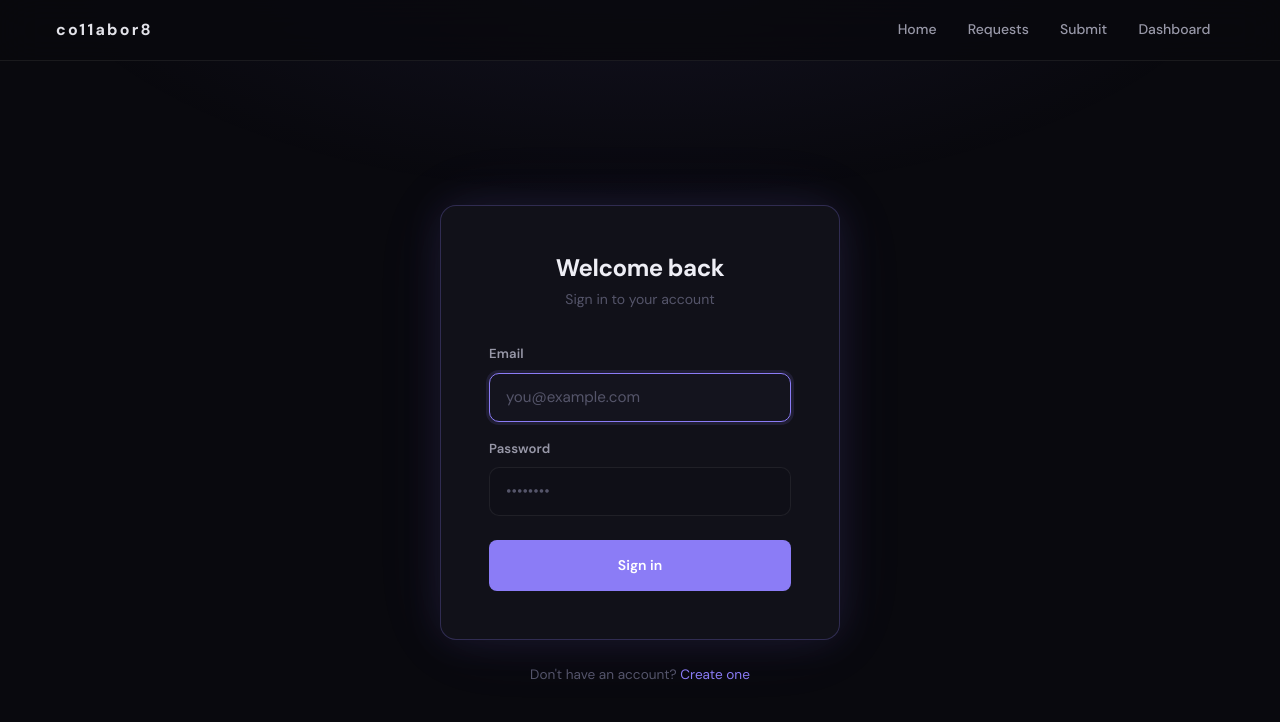
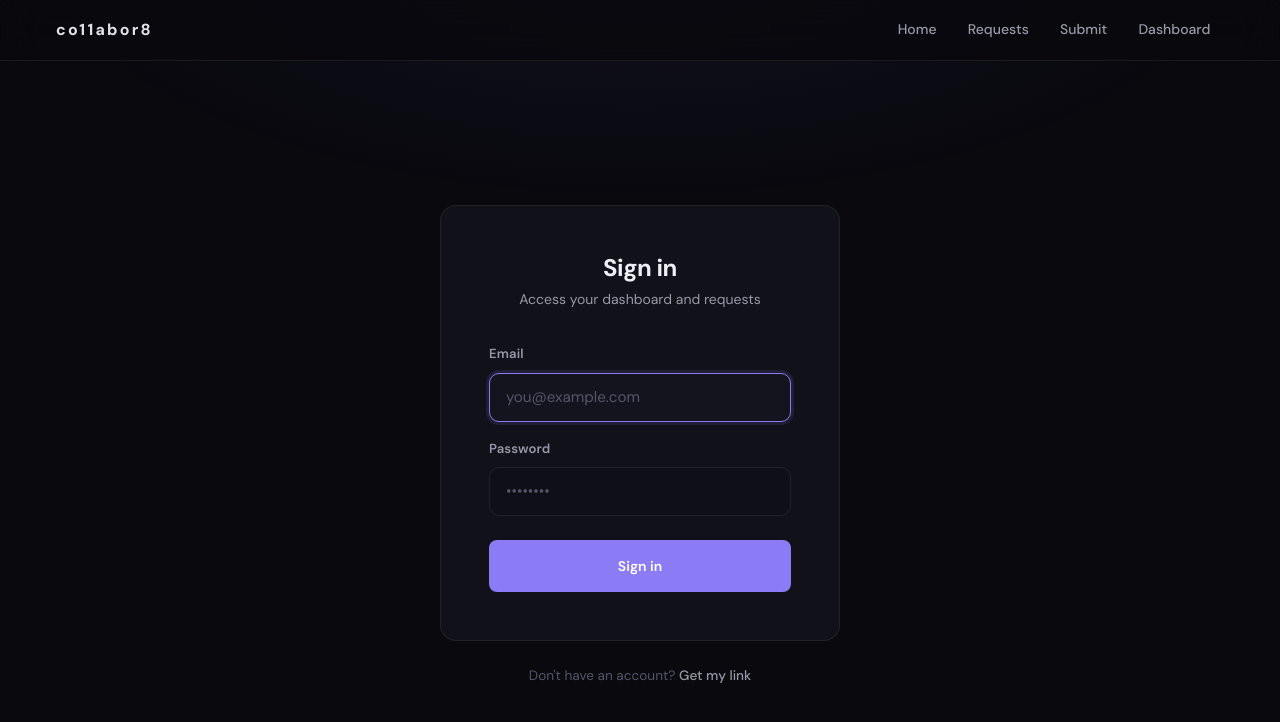
Before and after one commit to ge11y/co11abor8, a Next.js app: page /login in a window 1280 px wide. Shown: the top 722 px of the page. Built offline with nearby package versions, Linux system fonts and the light colour scheme; no server answers.

Commit message:
fix login: remove router.refresh() causing redirect loop

```diff
--- a/src/app/login/page.tsx
+++ b/src/app/login/page.tsx
@@ -1,5 +1,5 @@
 'use client';
-import { useState } from 'react';
+import { useState, useEffect } from 'react';
 import { useRouter } from 'next/navigation';
 
 export default function LoginPage() {
@@ -8,6 +8,13 @@ export default function LoginPage() {
   const [password, setPassword] = useState('');
   const [loading, setLoading] = useState(false);
   const [error, setError] = useState('');
+
+  // Redirect if already logged in
+  useEffect(() => {
+    fetch('/api/auth/me').then(r => r.json()).then(d => {
+      if (d.user) router.push('/dashboard');
+    });
+  }, []);
 
   const handleSubmit = async (e: React.FormEvent) => {
     e.preventDefault();
@@ -24,7 +31,6 @@ export default function LoginPage() {
       if (!res.ok) { setError(data.error || 'Login failed.'); return; }
       localStorage.setItem('co11ab_user', JSON.stringify(data.user));
       router.push('/dashboard');
-      router.refresh();
     } catch {
       setError('Something went wrong. Please try again.');
     } finally {
@@ -34,10 +40,10 @@ export default function LoginPage() {
 
   return (
     <div style={{ maxWidth: 400, margin: '0 auto', paddingTop: 'clamp(4rem, 10vh, 7rem)' }}>
-      <div className="card card-glow animate-fade-up" style={{ padding: 'clamp(2rem, 5vw, 3rem)' }}>
+      <div className="card animate-fade-up" style={{ padding: 'clamp(2rem, 5vw, 3rem)', border: '1px solid var(--border)' }}>
         <div style={{ textAlign: 'center', marginBottom: '2rem' }}>
-          <h1 style={{ fontSize: '1.5rem', marginBottom: '0.4rem' }}>Welcome back</h1>
-          <p style={{ color: 'var(--fg-muted)', fontSize: '0.875rem', margin: 0 }}>Sign in to your account</p>
+          <h1 style={{ fontSize: '1.5rem', marginBottom: '0.4rem' }}>Sign in</h1>
+          <p style={{ color: 'var(--fg-secondary)', fontSize: '0.875rem', margin: 0 }}>Access your dashboard and requests</p>
         </div>
 
         <form onSubmit={handleSubmit}>
@@ -63,9 +69,11 @@ export default function LoginPage() {
             />
           </div>
 
-          {error && <p style={{ color: 'var(--status-declined)', fontSize: '0.82rem', marginTop: '0.75rem', textAlign: 'center' }}>{error}</p>}
+          {error && (
+            <p style={{ color: 'var(--fg-secondary)', fontSize: '0.82rem', marginTop: '0.75rem', textAlign: 'center' }}>{error}</p>
+          )}
 
-          <button type="submit" className="btn" style={{ width: '100%', marginTop: '1.5rem', justifyContent: 'center', padding: '0.8rem' }} disabled={loading}>
+          <button type="submit" className="btn" disabled={loading} style={{ width: '100%', marginTop: '1.5rem', justifyContent: 'center', padding: '0.85rem' }}>
             {loading ? 'Signing in…' : 'Sign in'}
           </button>
         </form>
@@ -73,7 +81,7 @@ export default function LoginPage() {
 
       <p style={{ textAlign: 'center', fontSize: '0.85rem', color: 'var(--fg-muted)', marginTop: '1.5rem' }}>
         Don't have an account?{' '}
-        <a href="/register" style={{ color: 'var(--accent)', textDecoration: 'none' }}>Create one</a>
+        <a href="/submit" style={{ color: 'var(--fg-secondary)', textDecoration: 'none', fontWeight: 500 }}>Get my link</a>
       </p>
     </div>
   );
```
